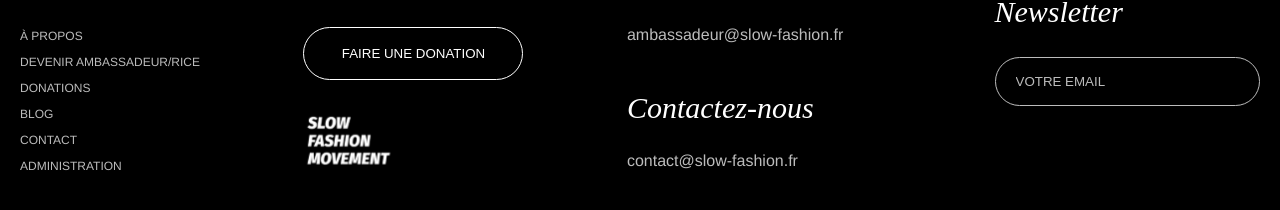
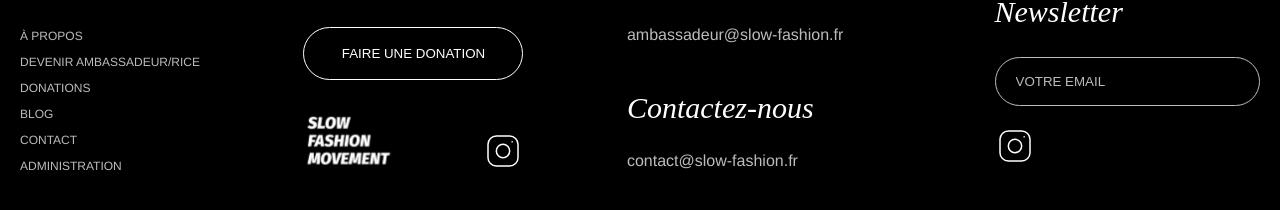
Before and after one commit to vgimonnet/slow-fashion, a Vue app: page / in a window 1280 px wide. Shown: the part 2781-2991 px from the top of the page. Built offline with nearby package versions, Linux system fonts and the light colour scheme; no server answers.

Commit message:
Ajout insta

```diff
--- a/src/assets/styles/components/footer.scss
+++ b/src/assets/styles/components/footer.scss
@@ -45,10 +45,17 @@ footer {
       width: fill-available;
       width: -webkit-fill-available;
       width: -moz-available;
+      margin-bottom: 20px;
     }
   }
 
   img#logo-monde {
     margin-top: 30px;
   }
+
+  .flex-between {
+    display: flex;
+    justify-content: space-between;
+    align-items: flex-end;
+  }
 }
--- a/src/components/Global/FooterApp.vue
+++ b/src/components/Global/FooterApp.vue
@@ -40,7 +40,14 @@
         Faire une donation
       </button>
       <br/>
-      <img src="/logo-monde.svg" alt="Slow Fashion Movement" id="logo-monde">
+      <span class="flex-between">
+        <a href="https://www.slowfashion.global/">
+          <img src="/logo-monde.svg" alt="Slow Fashion Movement" id="logo-monde">
+        </a>
+        <a href="https://www.instagram.com/slowfashion.movement/">
+          <img src="/src/assets/images/instagram.svg" alt="Instagram Slow Fashion Movement">
+        </a>
+      </span>
     </div>
     <div class="bloc">
       <h3>
@@ -63,6 +70,9 @@
         <label for="email" class="d-none">Email</label>
         <input type="email" placeholder="Votre email" required>
       </form>
+      <a href="https://www.instagram.com/slowfashion.france/" id="link-insta">
+        <img src="/src/assets/images/instagram.svg" alt="Instagram">
+      </a>
     </div>
   </footer>
 </template>
```
Also changed, not shown: src/assets/images/instagram.svg (added).
